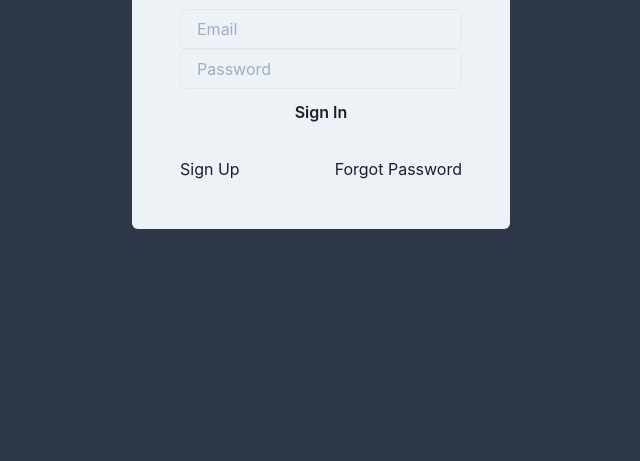
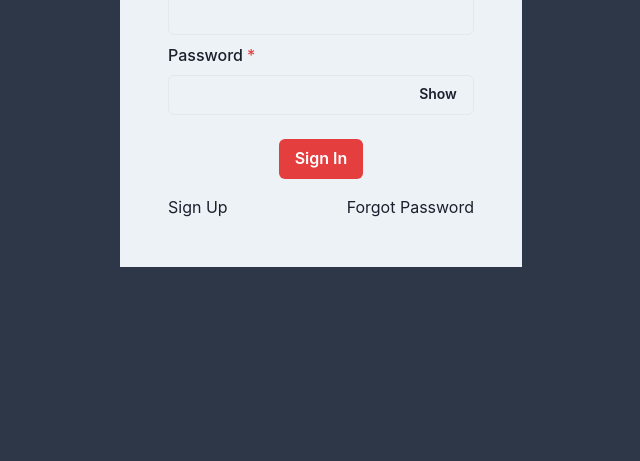
Before and after one commit to UWCodeForce/student-net, a React app in the folder web/: page /signin in a window 1280 px wide. Shown: the part 339-800 px from the top of the page, without its empty margins (319-959 px from the left). Built offline with nearby package versions, Linux system fonts and the light colour scheme.

Commit message:
Chakra UI additions signin/signup

```diff
--- a/web/components/auth/SignIn.js
+++ b/web/components/auth/SignIn.js
@@ -1,14 +1,21 @@
 import React, { useState } from 'react'
 import { useRouter } from 'next/router'
 import { validateSignIn } from '../../utils/formvalidation'
-import styles from '../../styles/auth.module.css'
 import {
     Input,
-    Box,
+    InputGroup,
+    InputRightElement,
     Flex,
+    VStack,
     Button,
     Heading,
-    Divider
+    FormControl,
+    FormLabel,
+    Alert,
+    AlertIcon,
+    AlertDescription,
+    Link,
+    Box
 } from "@chakra-ui/react"
 
 export default function SignIn() {
@@ -34,11 +41,15 @@ export default function SignIn() {
 
         let res = await fetch('./api/auth/signin', {
             method: 'POST',
+            credentials: 'include',
             headers: { 'Content-Type': 'application/json' },
             body: JSON.stringify(body),
         })
 
-        if (res.status===200) Router.reload()
+        if (res.status===200) {
+            res = await res.json()
+            setResponse(res)
+        }
 
         else {
             res = await res.json()
@@ -47,38 +58,62 @@ export default function SignIn() {
     }
 
     return (
-        <Flex height="100vh" alignItems="center" justifyContent="Center" backgroundColor="gray.700">
-
-            <form onSubmit={e => onSubmit(e)}>
-                <Flex direction="column" background="gray.100" p={12} rounded={6}>
+        <Flex height="100vh" align="center" justify="center" backgroundColor="gray.700">
+                <VStack className="noselect" background="gray.100" p="3rem" align="center" justify="center" spacing="1rem">
                     <Heading>Sign In</Heading>
 
                     {response && response.message &&
-                    <Box className={styles.alert} style={{backgroundColor: "green"}}>
-                        <p>{response.message}</p>
-                    </Box>}
+                    <Alert status="success" rounded="1.5rem" p="0.75rem 1rem" justify="center" align="center" width="fit-content">
+                        <AlertIcon/>
+                        <AlertDescription>{response.message}</AlertDescription>
+                    </Alert>}
 
                     {response && response.error &&
-                    <Box >
-                        <p>{response.error}</p>
-                    </Box>}
+                    <Alert status="error" rounded="1rem" justify="center" align="center" width="fit-content">
+                        <AlertIcon/>
+                        <AlertDescription>{response.error}</AlertDescription>
+                    </Alert>}
 
-                    <span>&nbsp;</span>
-                    <Box>
-                        <Input /* type="email" -> html5 email validation, probably not very secure */
-                        name="email" placeholder="Email"/>
-                    </Box>
-                    <Box className={styles.field}>
-                        <Input type="password" name="password" placeholder="Password"/>
-                    </Box>
-                    <Button type="submit">Sign In</Button>
-                    <span>&nbsp;</span>
-                    <Box className={styles.links}>
-                    <Box><a onClick={() => Router.push('/signup')}>Sign Up</a></Box>
-                    <Box><a>Forgot Password</a></Box>
-                    </Box>
-                </Flex>
-            </form>
+                    <form onSubmit={e => onSubmit(e)}>
+                        <VStack justify="center" align="center" spacing="0.5rem">
+                            <FormControl isRequired>
+                                <FormLabel>Email</FormLabel>
+                                <Input name="email"/>
+                            </FormControl>
+                            <FormControl isRequired>
+                                <FormLabel>Password</FormLabel>
+                                <PasswordInput name="password" />
+                            </FormControl>
+                            <Box>
+                                <Button mt="1rem" colorScheme="red" type="submit">Sign In</Button>
+                            </Box>
+                        </VStack>
+                    </form>
+
+                    <Flex justify="space-between" width="100%" direction="row">
+                        <p><Link style={{textDecoration: 'inherit'}} onClick={() => Router.push('/signup')}>Sign Up</Link></p>
+                        <p><Link style={{textDecoration: 'inherit'}}>Forgot Password</Link></p>
+                    </Flex>
+                </VStack>
         </Flex>
     )
 }
+
+function PasswordInput({ name }) {
+  const [show, setShow] = React.useState(false)
+  const handleClick = () => setShow(!show)
+
+  return (
+    <InputGroup>
+      <Input
+        type={show ? "text" : "password"}
+        name={name}
+      />
+      <InputRightElement width="4.5rem">
+        <Button h="75%" size="sm" onClick={handleClick}>
+          {show ? "Hide" : "Show"}
+        </Button>
+      </InputRightElement>
+    </InputGroup>
+  )
+}
```
Also changed, not shown: web/components/auth/SignUp.js (+44 -31 lines).
